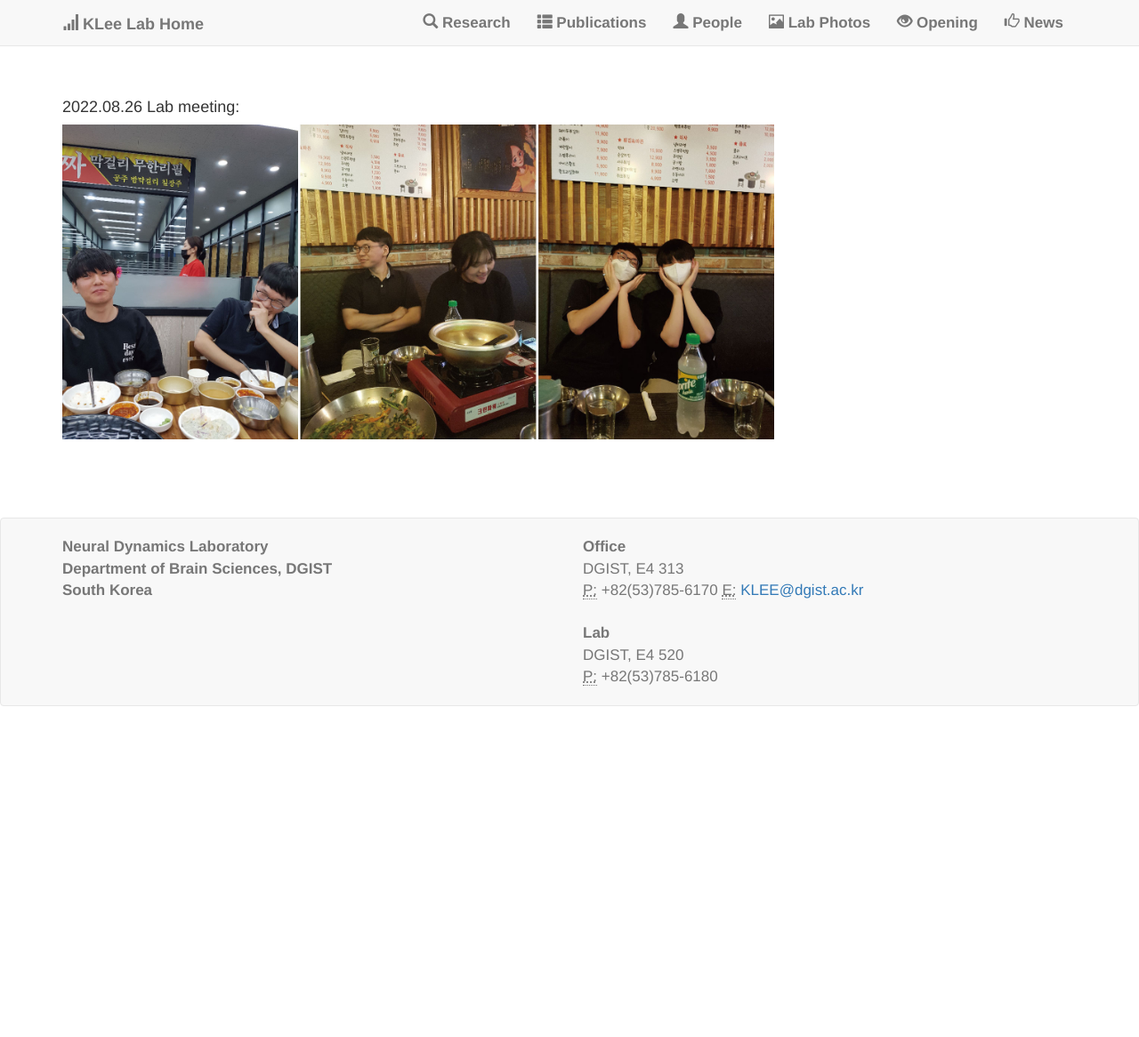
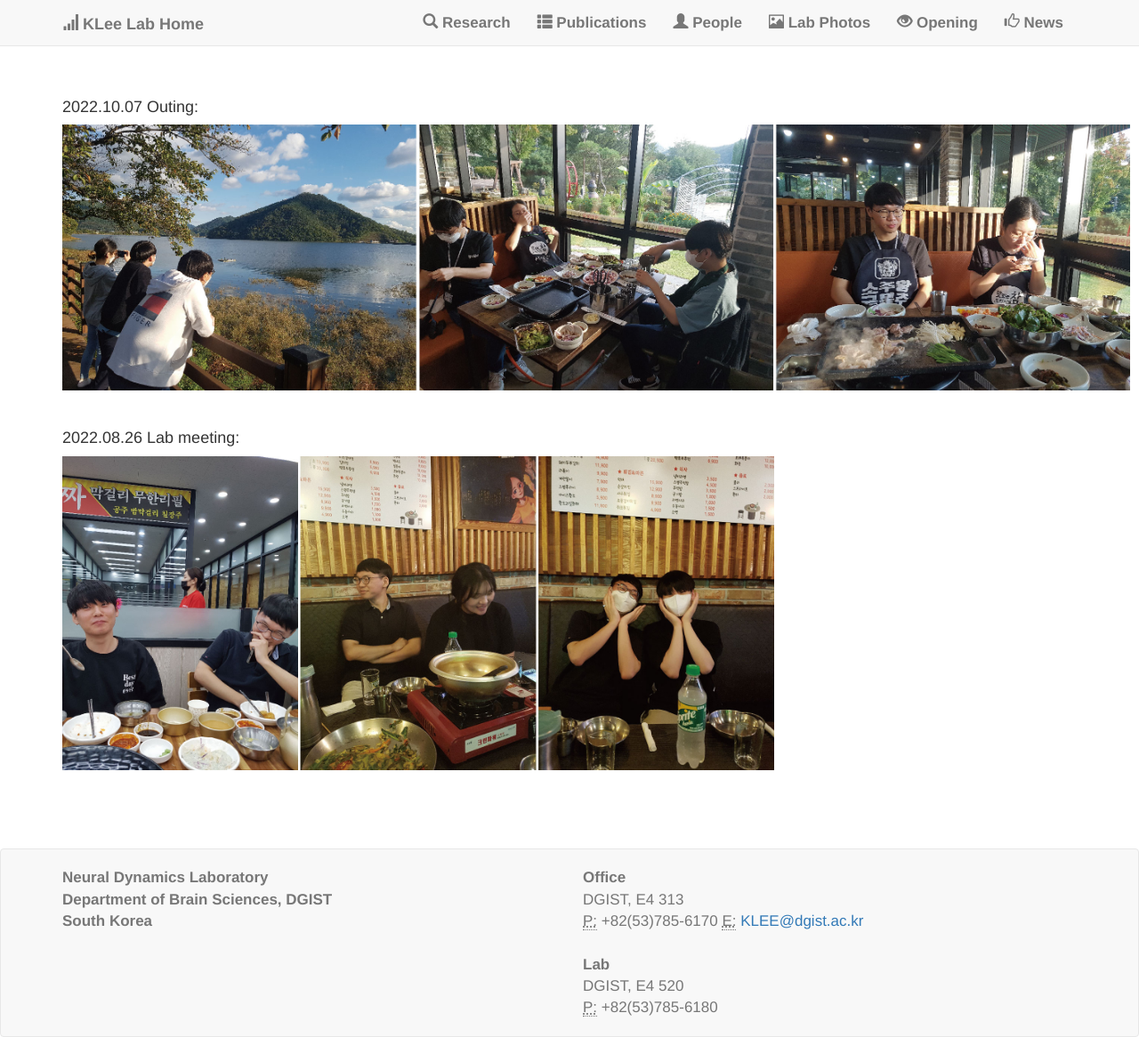
Before and after one commit to kleelab/kleelab.github.io, a Jekyll site: the page built from photos.html, in a window 1280 px wide. Shown: the whole page at 89% size. Built offline with Jekyll 4.4.1, drawn with Linux system fonts in a browser that asks for light colours; nearby versions of some CDN libraries; a style sheet for code colours, icons or effects is not loaded; before the commit the page ends 900 px from its top, so only the background shows below that.

Commit message:
Update photos.html

```diff
--- a/photos.html
+++ b/photos.html
@@ -4,6 +4,13 @@ layout: default
 <br><br>
 <div class="people">
     <div class="container">
+
+<h4>2022.10.07 Outing:</h4>
+      <p>
+       <img src="/images/20221007.jpg" width="1200">
+       </p>
+<br>
+
 
 <h4>2022.08.26 Lab meeting:</h4>
       <p>
```
